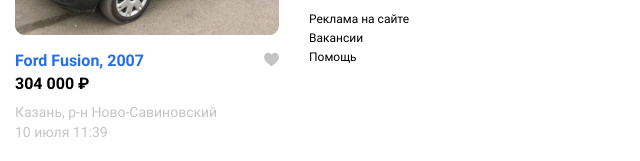
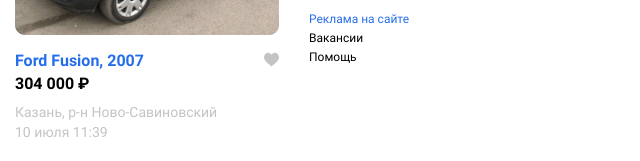
Before and after one commit to Sile111/Sinyaev-08up-pz2, a plain HTML site: page pages/home/index.html in a window 1280 px wide. In both pictures the pointer is over the item "Реклама на сайте". Shown: the part 704-865 px from the top of the page, 640-1280 px from the left. Drawn offline with Linux system fonts and the light colour scheme.

Commit message:
fix: footer changed

```diff
--- a/pages/home/index.html
+++ b/pages/home/index.html
@@ -148,13 +148,13 @@
             <p class="footer__name"> © ООО «Абито», 2011–2021 </p>
             <a href="#" class="footer__link"><p class="footer__agreement"> Политика конфиденциальности </p></a>
             <a href="#" class="footer__link"><p class="footer__agreement"> Обработка данных </p></a>
-            <div class="footer__listcontainer">
+            <nav class="footer__listcontainer">
             <ul class="footer__list">
                 <a href="#" class="footer__link"><li class="footer__listitem">Реклама на сайте</li></a>
                 <a href="#" class="footer__link"><li class="footer__listitem">Вакансии</li></a>
                 <a href="#" class="footer__link"><li class="footer__listitem">Помощь</li></a>
             </ul>
-            </div>
+        </nav>
         </footer>
         </main>
         </div>
--- a/pages/home/style.css
+++ b/pages/home/style.css
@@ -208,6 +208,9 @@
     color: black;
     margin-bottom: 5px;
 }
+.footer__listitem:hover{
+    color: #256EEB;
+}
 .line{
     height: 1px;
     display: flex;
```
